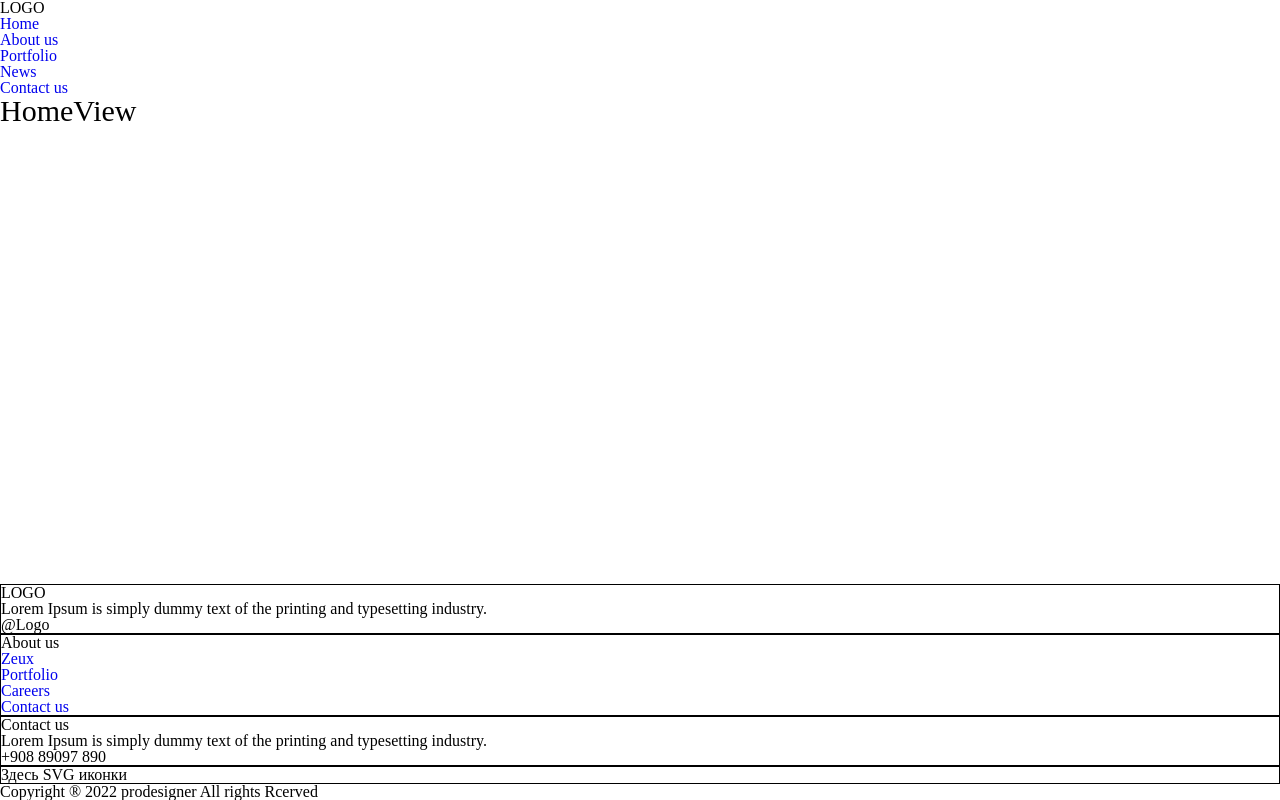
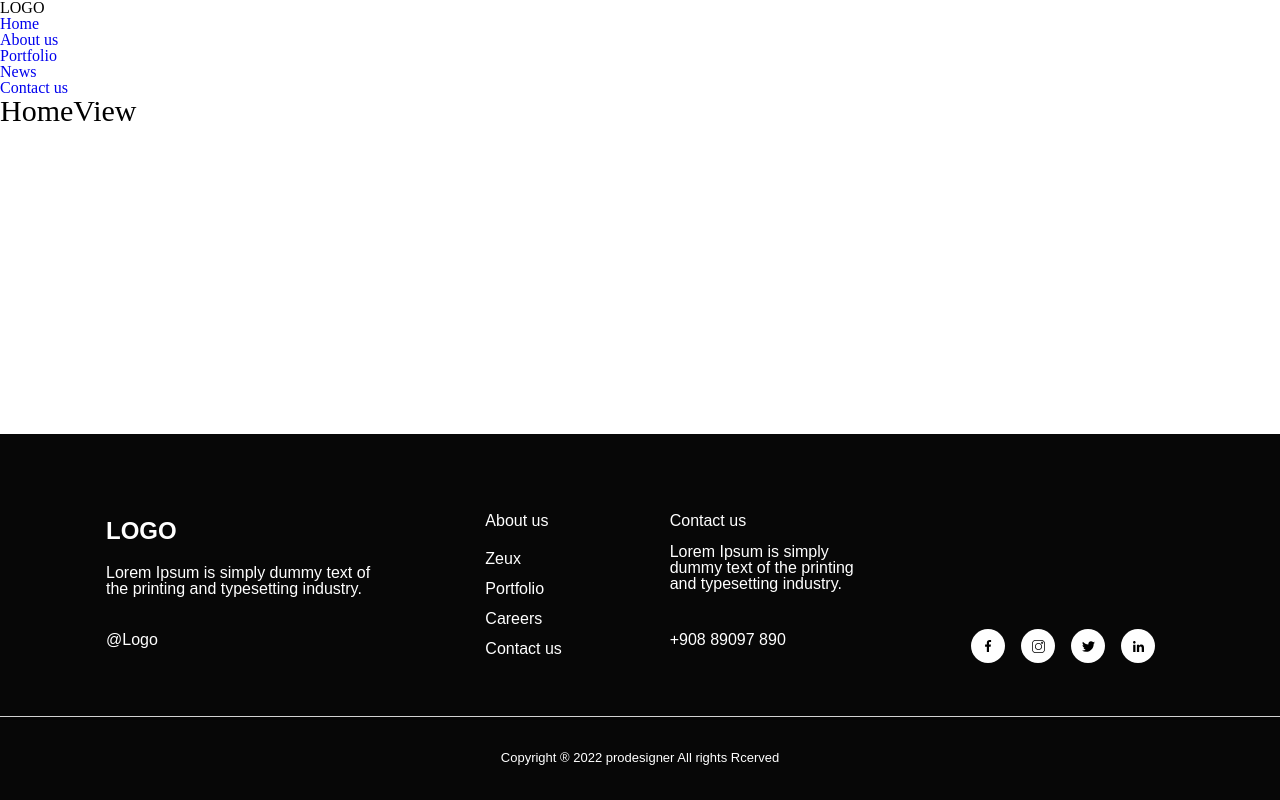
Before and after one commit to KindCatt/GamingWebsite, a Vue app: page / in a window 1280 px wide. Built offline with nearby package versions, Linux system fonts and the light colour scheme.

Commit message:
Добавил svg иконки, доверстал Footer

```diff
--- a/src/components/FooterItem.vue
+++ b/src/components/FooterItem.vue
@@ -1,7 +1,7 @@
 <template>
 	<div class="footer-item">
 
-		<h5 class="footer-item__header logo">
+		<h5 class="footer-item__header">
 			<slot name="title"></slot>
 		</h5>
 
@@ -13,9 +13,23 @@
 			<slot></slot>
 		</div>
 
+		<div class="footer-item__icon">
+			<slot name="icon"></slot>
+		</div>
+
 	</div>
 </template>
 
-<style lang="sass" scoped>
-
+<style lang="scss" scoped>
+.footer-item {
+	display: flex;
+	flex-direction: column;
+	height: 90%;
+	&__header {
+		margin-bottom: 15px;
+	}
+	&__content {
+		flex: 1 1 auto;
+	}
+}
 </style>
--- a/src/components/Layout/FooterView.vue
+++ b/src/components/Layout/FooterView.vue
@@ -1,5 +1,9 @@
 <script setup>
 import FooterItem from "@/components/FooterItem.vue";
+import FooterFacebook from "@/components/icons/FooterFacebook.vue";
+import FooterInstagram from "@/components/icons/FooterInstagram.vue";
+import FooterTwitter from "@/components/icons/FooterTwitter.vue";
+import FooterLinkedin from "@/components/icons/FooterLinkedin.vue";
 </script>
 
 <template>
@@ -10,7 +14,11 @@ import FooterItem from "@/components/FooterItem.vue";
 
 				<div class="footer-view__column">
 					<FooterItem>
-						<template #title>LOGO</template>
+						<template #title>
+							<div class="footer-view__logo logo">
+								LOGO
+							</div>
+						</template>
 						<template #info>
 							Lorem Ipsum is simply dummy text of the printing and typesetting industry.
 						</template>
@@ -20,7 +28,11 @@ import FooterItem from "@/components/FooterItem.vue";
 
 				<div class="footer-view__column">
 					<FooterItem>
-						<template #title>About us</template>
+						<template #title>
+							<div class="footer-view__logo">
+								About us
+							</div>
+						</template>
 						<template #info>
 							<p><a class="footer-view__link" href="#">Zeux</a></p>
 							<p><a class="footer-view__link" href="#">Portfolio</a></p>
@@ -32,7 +44,11 @@ import FooterItem from "@/components/FooterItem.vue";
 
 				<div class="footer-view__column">
 					<FooterItem>
-						<template #title>Contact us</template>
+						<template #title>
+							<div class="footer-view__logo">
+								Contact us
+							</div>
+						</template>
 						<template #info>
 							Lorem Ipsum is simply dummy text of the printing and typesetting industry.
 						</template>
@@ -42,22 +58,98 @@ import FooterItem from "@/components/FooterItem.vue";
 
 				<div class="footer-view__column">
 					<FooterItem>
-						Здесь SVG иконки
+						<template #icon>
+							<ul class="footer-view__social">
+								<li class="footer-view__circle"><FooterFacebook/></li>
+								<li class="footer-view__circle"><FooterInstagram/></li>
+								<li class="footer-view__circle"><FooterTwitter/></li>
+								<li class="footer-view__circle"><FooterLinkedin/></li>
+							</ul>
+						</template>
 					</FooterItem>
 
 				</div>
 			</div>
+		</div>
 
-			<div class="footer-view__bottom">
-				<p class="footer-view__bottom-text">Copyright ® 2022 prodesigner All rights Rcerved</p>
-			</div>
+		<div class="footer-view__bottom">
+			<p class="footer-view__bottom-text">Copyright ® 2022 prodesigner All rights Rcerved</p>
 		</div>
 
 	</footer>
 </template>
 
-<style>
-.footer-view__column {
-	border: 1px solid #000;
+<style lang="scss">
+.footer-view {
+	display: flex;
+	flex-direction: column;
+
+	background: #070707;
+
+	font-family: 'Poppins', sans-serif;
+	color: #FFFFFF;
+
+	&__top {
+		flex: 1 1 auto;
+		display: flex;
+		flex-direction: column;
+		justify-content: center;
+		align-items: center;
+		margin: 0 120px 0 101px;
+		padding: 79px 0 53px 0;
+	}
+	&__row {
+		display: flex;
+		justify-content: space-between;
+		margin: 0 -40px;
+	}
+	&__column {
+		padding: 0 45px;
+		&:first-child {
+			flex: 0 1 45%;
+		}
+		&:nth-child(2) {
+			flex: 0 1 20%;
+		}
+		&:nth-child(3) {
+			flex: 0 1 35%;
+		}
+		&:last-child {
+			align-self: flex-end;
+		}
+	}
+	&__link {
+		color: #ffffff;
+		line-height: 186.3%;
+	}
+	&__social {
+		display: flex;
+		column-gap: 16px;
+	}
+	&__circle {
+		display: flex;
+		justify-content: center;
+		align-items: center;
+		width: 34px;
+		height: 34px;
+		overflow: hidden;
+
+		border-radius: 50%;
+		background-color: #ffffff;
+	}
+	&__bottom {
+		padding: 29px 0;
+		border-top: 1px solid #D2D2D2;
+	}
+	&__bottom-text {
+		font-size: 13px;
+		text-align: center;
+		line-height: 190.6%;
+	}
+}
+.logo {
+	font-size: 24px;
+	font-weight: 800;
+	line-height: 153.5%;
 }
 </style>
--- /dev/null
+++ b/src/components/icons/FooterFacebook.vue
@@ -0,0 +1,14 @@
+<template>
+	<svg width="12" height="12" viewBox="0 0 12 12" fill="none" xmlns="http://www.w3.org/2000/svg">
+		<g clip-path="url(#clip0_1_303)">
+			<path
+				d="M7.99924 1.9925H9.09474V0.0845C8.90574 0.0585 8.25574 0 7.49874 0C5.91924 0 4.83724 0.9935 4.83724 2.8195V4.5H3.09424V6.633H4.83724V12H6.97424V6.6335H8.64674L8.91224 4.5005H6.97374V3.031C6.97424 2.4145 7.14024 1.9925 7.99924 1.9925Z"
+				fill="black" />
+		</g>
+		<defs>
+			<clipPath id="clip0_1_303">
+				<rect width="12" height="12" fill="white" transform="translate(0.000732422)" />
+			</clipPath>
+		</defs>
+	</svg>
+</template>
--- /dev/null
+++ b/src/components/icons/FooterInstagram.vue
@@ -0,0 +1,20 @@
+<template>
+	<svg width="13" height="13" viewBox="0 0 13 13" fill="none" xmlns="http://www.w3.org/2000/svg">
+		<g clip-path="url(#clip0_1_308)">
+			<path
+				d="M9.48173 0H3.51971C1.57931 0 0.000732422 1.57858 0.000732422 3.51898V9.4811C0.000732422 11.4214 1.57931 13 3.51971 13H9.48183C11.4221 13 13.0007 11.4214 13.0007 9.4811V3.51898C13.0007 1.57858 11.4221 0 9.48173 0V0ZM12.2386 9.4811C12.2386 11.0012 11.0019 12.2379 9.48173 12.2379H3.51971C1.99955 12.2379 0.762847 11.0012 0.762847 9.4811V3.51898C0.762847 1.99881 1.99955 0.762114 3.51971 0.762114H9.48183C11.0019 0.762114 12.2386 1.99881 12.2386 3.51898V9.4811Z"
+				fill="black" />
+			<path
+				d="M6.50063 2.94531C4.54059 2.94531 2.94604 4.53986 2.94604 6.49989C2.94604 8.45993 4.54059 10.0545 6.50063 10.0545C8.46066 10.0545 10.0552 8.45993 10.0552 6.49989C10.0552 4.53986 8.46066 2.94531 6.50063 2.94531ZM6.50063 9.29236C4.96093 9.29236 3.70816 8.03969 3.70816 6.49989C3.70816 4.96019 4.96093 3.70743 6.50063 3.70743C8.04043 3.70743 9.29309 4.96019 9.29309 6.49989C9.29309 8.03969 8.04043 9.29236 6.50063 9.29236Z"
+				fill="black" />
+			<path
+				d="M10.1402 1.68311C9.56096 1.68311 9.08984 2.15432 9.08984 2.73344C9.08984 3.31266 9.56096 3.78388 10.1402 3.78388C10.7194 3.78388 11.1906 3.31266 11.1906 2.73344C11.1906 2.15422 10.7194 1.68311 10.1402 1.68311ZM10.1402 3.02166C9.98129 3.02166 9.85196 2.89233 9.85196 2.73344C9.85196 2.57445 9.98129 2.44522 10.1402 2.44522C10.2992 2.44522 10.4285 2.57445 10.4285 2.73344C10.4285 2.89233 10.2992 3.02166 10.1402 3.02166Z"
+				fill="black" />
+		</g>
+		<defs>
+			<clipPath id="clip0_1_308">
+				<rect width="13" height="13" fill="white" transform="translate(0.000732422)" />
+			</clipPath>
+		</defs>
+	</svg>
+</template>
--- /dev/null
+++ b/src/components/icons/FooterLinkedin.vue
@@ -0,0 +1,18 @@
+<template>
+	<svg width="11" height="11" viewBox="0 0 11 11" fill="none" xmlns="http://www.w3.org/2000/svg">
+		<g clip-path="url(#clip0_1_322)">
+			<path
+				d="M10.9981 11V10.9996H11.0008V6.96531C11.0008 4.99173 10.5759 3.47144 8.26869 3.47144C7.15952 3.47144 6.41519 4.0801 6.11131 4.65714H6.07923V3.65569H3.8916V10.9996H6.16952V7.36314C6.16952 6.40569 6.35102 5.47985 7.53673 5.47985C8.70502 5.47985 8.72244 6.57252 8.72244 7.42456V11H10.9981Z"
+				fill="black" />
+			<path d="M0.182129 3.65601H2.4628V10.9999H0.182129V3.65601Z" fill="black" />
+			<path
+				d="M1.32165 0C0.592441 0 0.000732422 0.591708 0.000732422 1.32092C0.000732422 2.05013 0.592441 2.65421 1.32165 2.65421C2.05086 2.65421 2.64257 2.05013 2.64257 1.32092C2.64211 0.591708 2.0504 0 1.32165 0V0Z"
+				fill="black" />
+		</g>
+		<defs>
+			<clipPath id="clip0_1_322">
+				<rect width="11" height="11" fill="white" transform="translate(0.000732422)" />
+			</clipPath>
+		</defs>
+	</svg>
+</template>
--- /dev/null
+++ b/src/components/icons/FooterTwitter.vue
@@ -0,0 +1,14 @@
+<template>
+	<svg width="13" height="13" viewBox="0 0 13 13" fill="none" xmlns="http://www.w3.org/2000/svg">
+		<g clip-path="url(#clip0_1_315)">
+			<path
+				d="M13.0007 2.46919C12.5173 2.68125 12.0022 2.82181 11.4651 2.89006C12.0176 2.56019 12.4393 2.04181 12.6375 1.417C12.1224 1.72412 11.5537 1.94106 10.9475 2.06213C10.4584 1.54131 9.76129 1.21875 9.00079 1.21875C7.52529 1.21875 6.33742 2.41638 6.33742 3.88456C6.33742 4.09581 6.35529 4.29894 6.39917 4.49231C4.18348 4.38425 2.22292 3.32231 0.905857 1.70463C0.67592 2.10356 0.541045 2.56019 0.541045 3.05175C0.541045 3.97475 1.01636 4.79294 1.72486 5.26662C1.29667 5.2585 0.876607 5.13419 0.520732 4.93837C0.520732 4.9465 0.520732 4.95706 0.520732 4.96762C0.520732 6.26275 1.44454 7.3385 2.65598 7.58631C2.43904 7.64563 2.20261 7.67406 1.95723 7.67406C1.78661 7.67406 1.61436 7.66431 1.45267 7.62856C1.79798 8.684 2.77786 9.45994 3.94298 9.48512C3.03623 10.1944 1.88492 10.6218 0.638545 10.6218C0.419982 10.6218 0.210357 10.6121 0.000732422 10.5852C1.18129 11.3466 2.58042 11.7812 4.08923 11.7812C8.99348 11.7812 11.6747 7.71875 11.6747 4.19737C11.6747 4.07956 11.6707 3.96581 11.665 3.85287C12.1939 3.4775 12.6384 3.00869 13.0007 2.46919Z"
+				fill="black" />
+		</g>
+		<defs>
+			<clipPath id="clip0_1_315">
+				<rect width="13" height="13" fill="white" transform="translate(0.000732422)" />
+			</clipPath>
+		</defs>
+	</svg>
+</template>
```
Also changed, not shown: src/components/icons/IconEcosystem.vue (deleted, +0 -7 lines), src/components/ContentView.vue (renamed from src/components/Layout/ContentView.vue), src/components/HeaderView.vue (renamed from src/components/Layout/HeaderView.vue).
